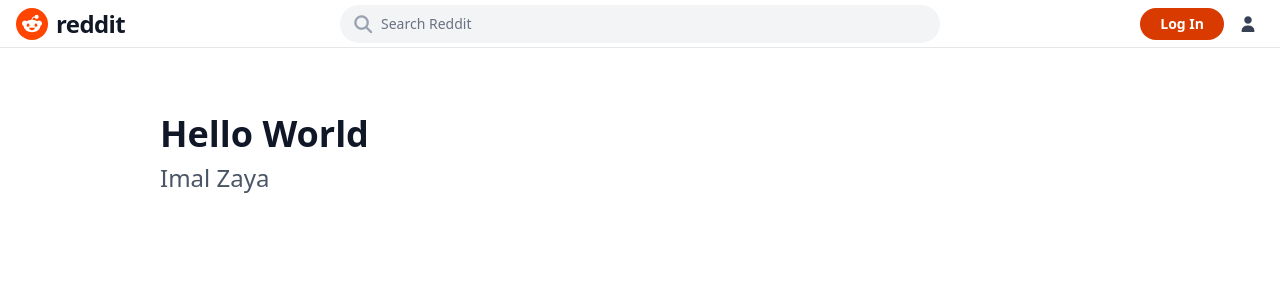
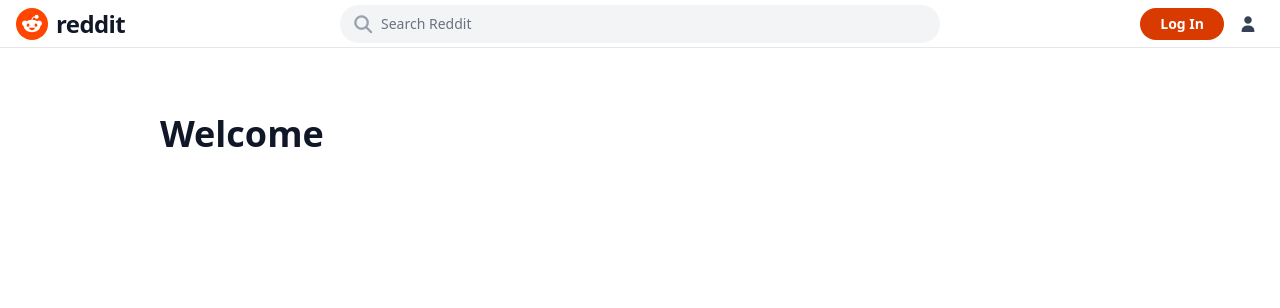
Before and after one commit to TimothyYW/game-news, a Django app: template todos/templates/index.html in a window 1280 px wide. Shown: the top 308 px of the page. Run offline with Django 5.2, Linux system fonts and the light colour scheme; the template is opened without the code that fills it: most values are stand-ins (such as "Sample title", 1, 10 or a date in 2020); some libraries are stand-ins or nearby versions.

Commit message:
feat: fix

```diff
--- a/todos/templates/index.html
+++ b/todos/templates/index.html
@@ -1,7 +1,6 @@
 {% extends "base.html" %}
 {% block content %}
     <section class="container mx-auto px-4 py-8">
-        <h1 class="text-4xl font-bold text-gray-900 mb-2">Hello World</h1>
-        <h2 class="text-2xl text-gray-600">Imal Zaya</h2>
+        <h1 class="text-4xl font-bold text-gray-900 mb-2">Welcome</h1>
     </section>
 {% endblock %}
```
